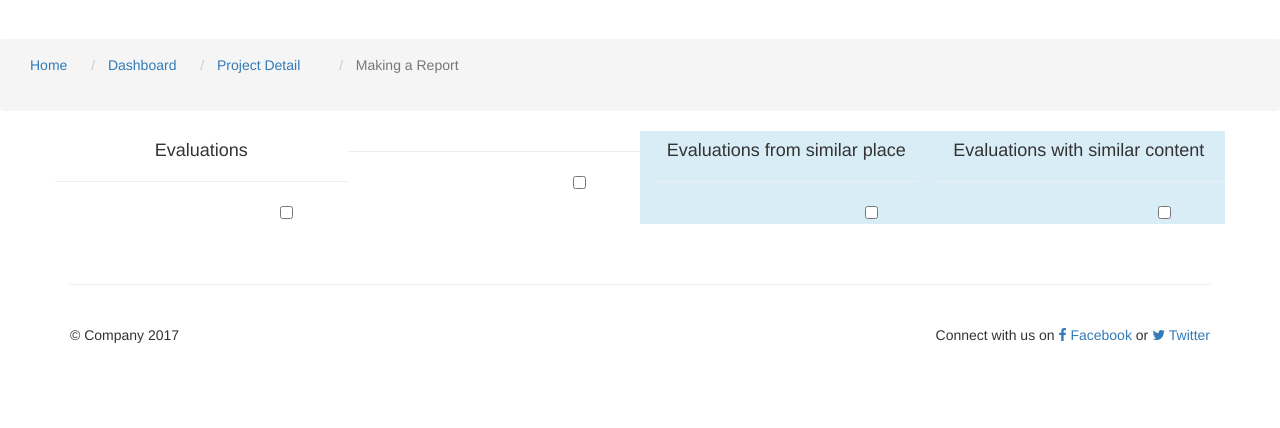
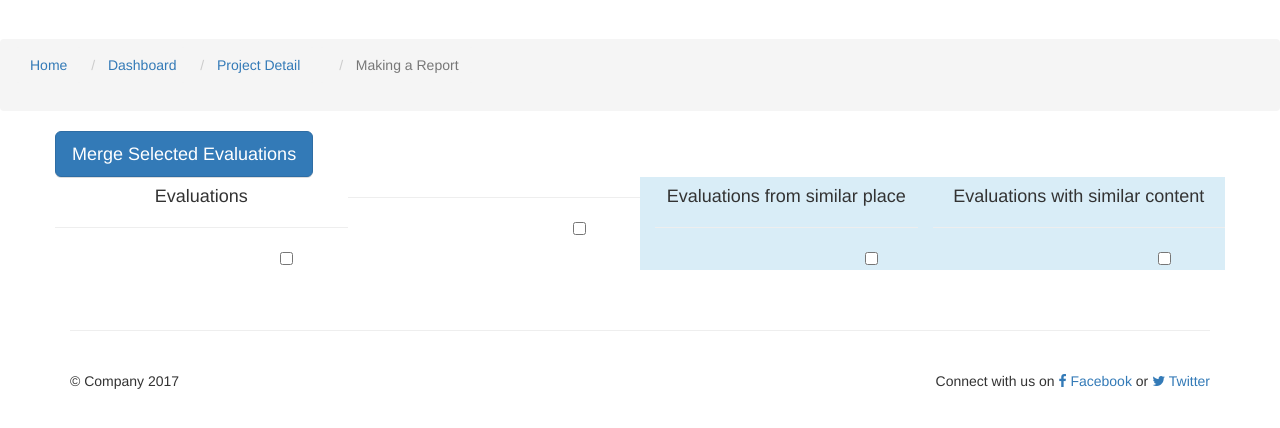
Before and after one commit to boogh/she, a Django app: template SHE34/src/merg/templates/merge/merge_update.html in a window 1280 px wide. Shown: the part 51-479 px from the top of the page. Run offline with Django 3.2, Linux system fonts and the light colour scheme; the template is opened without the code that fills it, so the values that code supplies are empty; some libraries are stand-ins or nearby versions.

Commit message:
Added merge selected evals

```diff
--- a/SHE34/src/merg/templates/merge/merge_update.html
+++ b/SHE34/src/merg/templates/merge/merge_update.html
@@ -8,6 +8,9 @@
 
 {% block container %}
     <div class="container">
+        <div class="row">
+            <a class="btn btn-primary btn-lg s_action" href="javascript:merge ({{ eval_list.id }}) "> Merge Selected Evaluations</a>
+        </div>
         <div class="row" style="height:50% "><!-- -->
             <div class="col-sm-3" ><!-- Evaluations panel  -->
                 <div class="text-center ">
@@ -33,7 +36,7 @@
                     </div>
                 </div>
                 <br>
-                <div id="eval-list" style="overflow: scroll ; overflow-y: scroll">
+                <div id="eval-list" class="common-action" style="overflow: scroll ; overflow-y: scroll">
                     {% include 'HE3/evaluations/e-panel-list.html' %}
                 </div>
             </div> <!-- End of Evaluations panel -->
@@ -62,7 +65,7 @@
                         </div>
                     </div>
                     <br>
-                    <div id="report-list" style="overflow: scroll ; overflow-y: scroll">
+                    <div id="report-list"  class="common-action" style="overflow: scroll ; overflow-y: scroll">
                         {% with eval_list.evaluations.all as evaluations %}
                             {% include 'HE3/evaluations/e-panel-list.html' %}
                         {% endwith %}
@@ -80,7 +83,7 @@
                         </div>
                     </div>
                     {#                    <div class="panel-body" style="overflow: scroll ; overflow-y: scroll">#}
-                    <div id="output"> </div>
+                    <div id="output" class="common-action"> </div>
                     {#                    </div>#}
                 </div>
             </div><!-- End of recommendation based of Place  -->
@@ -96,7 +99,7 @@
                             </div>
 
                         </div>
-                        <div id="recContBase"></div>
+                        <div id="recContBase" class="common-action"></div>
                     </div>
                 </div>
             </div><!--  End of recommendation based of Tags-->
--- a/SHE34/src/merg/urls.py
+++ b/SHE34/src/merg/urls.py
@@ -13,6 +13,7 @@ urlpatterns = [
 
     url(r'^project/(?P<list_id>[0-9]+)/add-evaluation-to-list', views.addEvalToReport , name='add-evaluation-to-list' ),
     url(r'^project/(?P<list_id>[0-9]+)/remove-evaluation-from-list', views.removeEvalFromReport , name='remove-evaluation-from-list' ),
+    url(r'^project/(?P<list_id>[0-9]+)/merge_selected_evaluations', views.mergeEvals , name='merge_selected_evaluations' ),
 
     url(r'^project/(?P<list_id>[0-9]+)/export-docx', views.exportDocFile, name='export-doc-file'),
     url(r'^project/(?P<list_id>[0-9]+)/export-html$', views.exportHtmlFile, name='export-html-file'),
--- a/SHE34/src/static/site/js/myScript.js
+++ b/SHE34/src/static/site/js/myScript.js
@@ -75,9 +75,9 @@ $(document).ready(function () {
 });
 
 
-function getValueUsingClass(id){
+function getValueUsingClass(att){
     var chkArray = [];
-    $(id).find(".checkBoxClass:checked").each(function() {
+    $(att).find(".checkBoxClass:checked").each(function() {
         chkArray.push($(this).val());
     });
     return chkArray;
@@ -241,3 +241,19 @@ function showActions(id){
         }
 
 }
+
+function merge(list_id){
+    ids = getValueUsingClass('.common-action');
+    console.log(ids);
+    url = '/merge/project/'+ list_id + '/merge_selected_evaluations';
+    name = 'ajax-title'
+    addtolist = false
+    $.ajax({
+        type: 'POST',
+        url: url,
+        // contentType: 'data',
+        data : {ids: ids  , type: 'info' , name: name , addtolist : addtolist },
+    });
+    location.reload();
+
+}
```
Also changed, not shown: SHE34/src/merg/views.py (+16 -4 lines).
